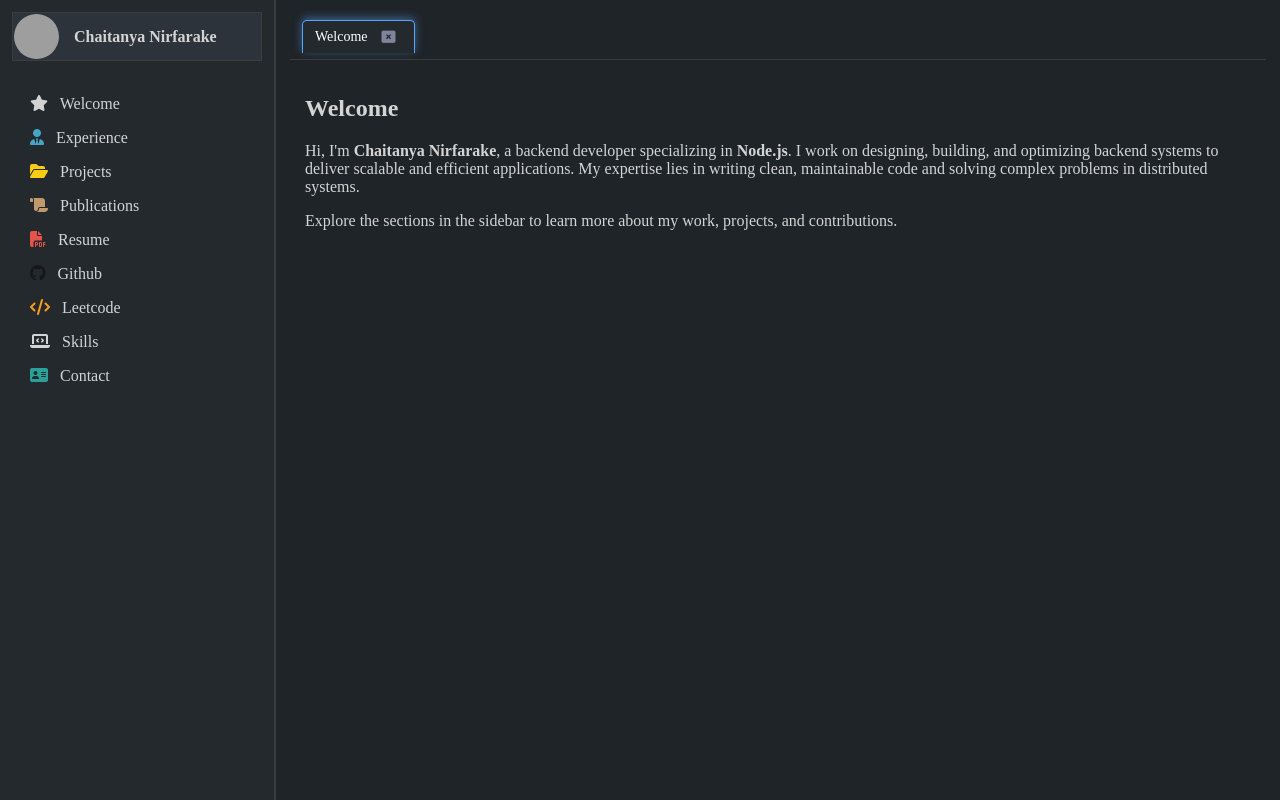
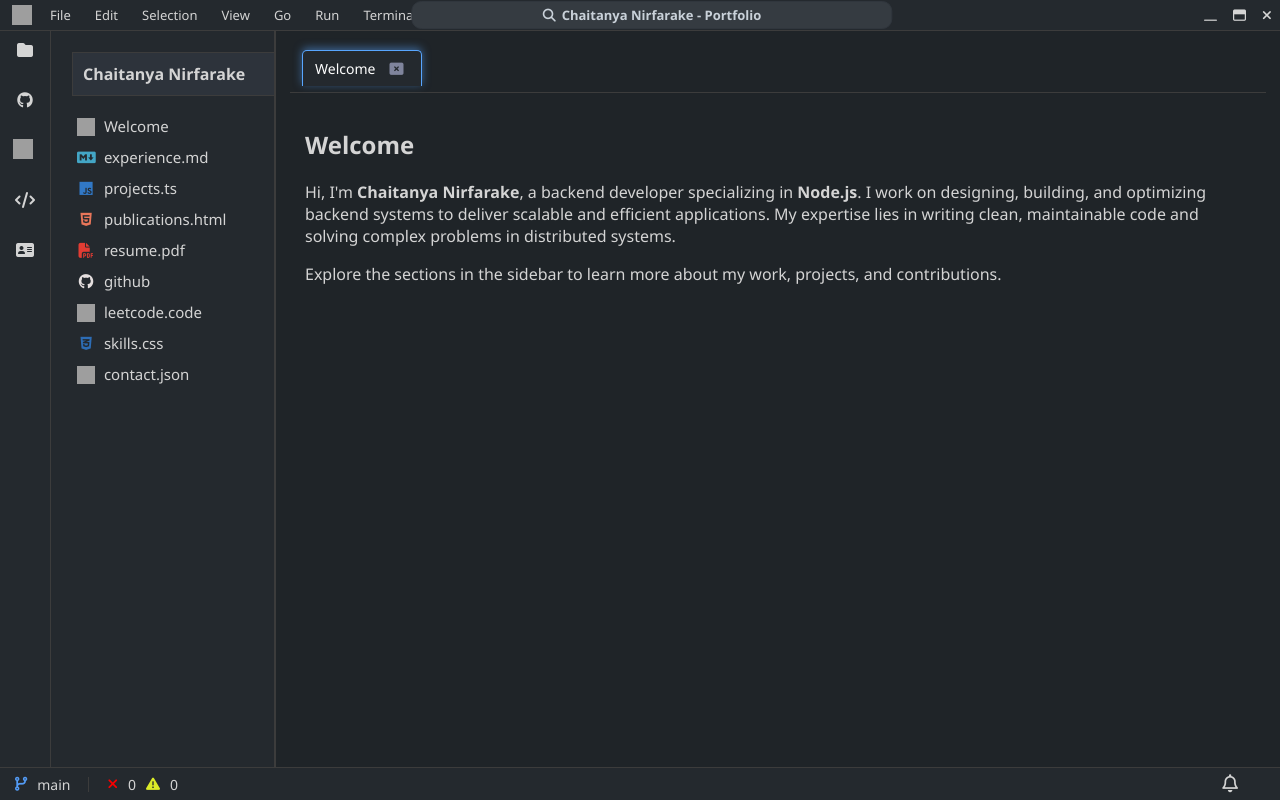
Before and after one commit to ChaitanyaNirf/portfolio, an Angular app: page /resume in a window 1280 px wide. Built offline with nearby package versions, Linux system fonts and the light colour scheme; grey boxes are pictures that could not be loaded.

Commit message:
refactor style - add navbar and footer

```diff
--- a/src/app/app.component.css
+++ b/src/app/app.component.css
@@ -4,6 +4,7 @@
   height: 100vh;
   overflow: hidden;
   background-color: #1E1E1E; /* VS Code Dark Theme */
+  padding-top: 30px;
 }
 
 /* Sidebar styling */
@@ -98,3 +99,157 @@ app-sidebar, .editor {
     border-bottom: 1px solid #3C3C3C;
   }
 }
+
+.vscode-footer {
+  position: fixed;
+  bottom: 0;
+  width: 100%;
+  background: #24292E;
+  color: #D4D4D4;
+  display: flex;
+  justify-content: space-between;
+  align-items: center;
+  padding: 2px 15px;
+  font-size: 14px;
+  border-top: 1px solid #3C3C3C;
+  box-sizing: border-box;
+}
+
+.left-section {
+  display: flex;
+  align-items: center;
+  gap: 10px;
+}
+
+.right-section {
+  display: flex;
+  align-items: center;
+  justify-content: center;
+  font-size: 18px;
+  cursor: pointer;
+  padding: 5px;
+}
+
+.right-section i {
+  margin-right: 10px; /* Ensure some spacing */
+}
+
+.fa-code-branch {
+  color: #539BF5;
+}
+
+.error-icon {
+  color: #f80000;
+}
+
+.warning-icon {
+  color: #dcec28;
+}
+
+.divider {
+  width: 1px;
+  height: 15px;
+  background: #3C3C3C;
+  margin: 0 8px;
+}
+
+/* Ensure the bell icon stays visible */
+.right-section {
+  margin-left: auto; /* Pushes everything else left */
+  padding-right: 10px;
+  min-width: 40px; /* Prevents it from shrinking */
+}
+
+.right-section i {
+  color: #D4D4D4;
+  transition: color 0.2s ease-in-out;
+}
+
+.right-section:hover i {
+  color: #FFFFFF;
+}
+
+.vscode-logo {
+  width: 20px;
+  height: 20px;
+}
+
+
+/* VS Code Navbar */
+.vscode-navbar {
+  position: fixed;
+  top: 0;
+  width: 100%;
+  height: 30px;
+  background-color: #24292E;
+  color: #D4D4D4;
+  display: flex;
+  align-items: center;
+  justify-content: space-between;
+  padding: 0 12px;
+  font-size: 13px;
+  user-select: none;
+  border-bottom: 1px solid #3C3C3C;
+  z-index: 1000;
+}
+
+/* Left and Right Sections stay as they are */
+.navbar-left {
+  display: flex;
+  align-items: center;
+  gap: 12px;
+}
+
+.navbar-right {
+  display: flex;
+  align-items: center;
+  gap: 12px;
+  min-width: 90px;
+  flex-shrink: 0;
+}
+
+/* Center the middle section */
+.navbar-center {
+  position: absolute;
+  left: 50%;
+  transform: translateX(-50%);
+  display: flex;
+  align-items: center;
+  gap: 6px;
+  font-weight: bold;
+  color: #c9d1d9;
+  white-space: nowrap; /* Prevents wrapping */
+  background-color: #353b41;
+  padding: 4px 10%;
+  border: 1px solid #30363D; /* Subtle border */
+  border-radius: 10px;
+}
+
+
+/* Hover Effect for Menu Items */
+.menu-item {
+  cursor: pointer;
+  padding: 4px 6px;
+  transition: background 0.2s ease-in-out;
+}
+
+.menu-item:hover {
+  background-color: rgba(255, 255, 255, 0.1);
+}
+
+
+.navbar-right i {
+  cursor: pointer;
+  padding: 2px;
+  transition: background 0.2s ease-in-out;
+}
+
+.navbar-right i:hover {
+  background-color: rgba(255, 255, 255, 0.1);
+}
+
+/* Close button (red hover effect) */
+.navbar-right .fa-xmark:hover {
+  background-color: #ec3b4a;
+  color: white;
+}
--- a/src/app/app.component.html
+++ b/src/app/app.component.html
@@ -1,5 +1,33 @@
+<!-- VS Code-Style Navbar -->
+<header class="vscode-navbar">
+  <div class="navbar-left">
+    <img src="https://img.icons8.com/?size=100&id=0OQR1FYCuA9f&format=png&color=000000" alt="VS Code Logo" class="vscode-logo">
+    <span class="menu-item">File</span>
+    <span class="menu-item">Edit</span>
+    <span class="menu-item">Selection</span>
+    <span class="menu-item">View</span>
+    <span class="menu-item">Go</span>
+    <span class="menu-item">Run</span>
+    <span class="menu-item">Terminal</span>
+    <span class="menu-item">Help</span>
+  </div>
+
+  <div class="navbar-center">
+    <i class="fa-solid fa-magnifying-glass"></i>
+    <span>Chaitanya Nirfarake - Portfolio</span>
+  </div>
+
+  <div class="navbar-right">
+    <i class="fa-regular fa-window-minimize"></i>
+    <i class="fa-regular fa-window-maximize"></i>
+    <i class="fa-solid fa-xmark"></i>
+  </div>
+</header>
+
+<!-- Main Layout -->
 <div class="app-container">
   <app-sidebar (sectionSelected)="openSection($event)"></app-sidebar>
+
   <div class="editor">
     <app-tabs
       [openTabs]="openTabs"
@@ -7,6 +35,24 @@
       (tabClosed)="updateOpenTabs($event)"
       (tabChanged)="switchTab($event)">
     </app-tabs>
+
     <app-editor [content]="editorContent" [activeTab]="activeTab"></app-editor>
   </div>
 </div>
+
+<!-- VS Code-Style Footer -->
+<footer class="vscode-footer">
+  <div class="left-section">
+    <i class="fa-solid fa-code-branch"></i>
+    <span>main</span>
+    <span class="divider"></span>
+    <i class="fa-solid fa-xmark error-icon"></i>
+    <span>0</span>
+    <i class="fa-solid fa-triangle-exclamation warning-icon"></i>
+    <span>0</span>
+  </div>
+
+  <div class="right-section">
+    <i class="fa-regular fa-bell"></i>
+  </div>
+</footer>
--- a/src/app/components/github/github.component.css
+++ b/src/app/components/github/github.component.css
@@ -4,7 +4,7 @@
     margin: auto;
     padding: 20px;
     color: #D4D4D4; /* Softer text color */
-    padding-bottom: 10px;
+    padding-bottom: 80px;
 }
 
 /* Profile Section */
--- a/src/app/components/leetcode/leetcode.component.css
+++ b/src/app/components/leetcode/leetcode.component.css
@@ -96,7 +96,7 @@ p {
   gap: 10px;
   padding: 10px;
   max-width: 100%;
-  padding-bottom: 50px;
+  padding-bottom: 120px;
 }
 
 /* Month Section */
@@ -105,8 +105,8 @@ p {
   padding: 10px;
   border-radius: 8px;
   width: calc(25% - 15px);
-  min-width: 150px;
-  max-width: 250px;
+  min-width: 120px;
+  max-width: 240px;
   box-shadow: 0 4px 6px rgba(98, 95, 95, 0.2);
   text-align: center;
   transition: all 0.2s ease-in-out;
--- a/src/app/components/resume/resume.component.css
+++ b/src/app/components/resume/resume.component.css
@@ -6,7 +6,7 @@
   width: 100%;
   overflow: hidden; /* Prevents any unnecessary scrolling */
   background: #1F2428; /* VS Code Editor Background */
-  padding-bottom: 50px;
+  padding-bottom: 110px;
 }
 
 .pdf-wrapper {
--- a/src/app/components/sidebar/sidebar.component.css
+++ b/src/app/components/sidebar/sidebar.component.css
@@ -1,27 +1,81 @@
-.sidebar {
-  width: 100%;
-  background: #24292E; /* Secondary background */
-  padding: 10px;
-  border-right: 1px solid #3C3C3C; /* Subtle border */
+.sidebar-container {
+  display: flex;
+  height: 100vh;
 }
 
-.sidebar h3 {
-  color: #D4D4D4; /* Default text color */
-  margin-bottom: 10px;
+.activity-bar {
+  position: fixed;
+  left: 0;
+  top: 0;
+  bottom: 0;
+  width: 50px;
+  background-color: #24292E;
+  display: flex;
+  flex-direction: column;
+  align-items: center;
+  padding-top: 30px;
+  border-right: 1px solid #3C3C3C;
 }
 
+.activity-icon {
+  width: 40px;
+  height: 40px;
+  display: flex;
+  align-items: center;
+  justify-content: center;
+  color: #D4D4D4;
+  margin-bottom: 10px;
+  cursor: pointer;
+  transition: background 0.2s ease-in-out;
+}
+
+.activity-icon:hover {
+  background: #3C3C3C;
+}
+
+.sidebar {
+  width: 250px;
+  background: #24292E;
+  padding: 10px;
+  border-right: 1px solid #3C3C3C;
+  margin-left: 50px;
+  transition: width 0.3s ease-in-out;
+}
+
+/* Sidebar Header */
+.sidebar-header {
+  display: flex;
+  align-items: center;
+  padding: 10px;
+  font-size: 16px;
+  font-weight: bold;
+  color: #D4D4D4;
+  background: #2D333B;
+  border: 1px solid #3C3C3C;
+}
+
+/* Sidebar List */
 .sidebar ul {
   list-style: none;
   padding: 0;
 }
 
+.sidebar ul li i,
+.sidebar ul li img {
+  width: 18px;  /* Adjust this as needed */
+  min-width: 18px;  /* Ensures all icons take up the same space */
+  height: 18px; /* Keeps image icons consistent with font-based icons */
+  text-align: center;
+}
+
 .sidebar ul li {
-  padding: 8px;
+  padding: 5px;
   cursor: pointer;
   display: flex;
   align-items: center;
   transition: background 0.2s;
-  background: #24292E; /* Matches sidebar */
+  background: #24292E;
+  gap: 8px
 }
 
 .sidebar ul li:hover {
@@ -29,24 +83,33 @@
 }
 
 .sidebar ul li i {
-  margin-right: 8px;
-  color: #58A6FF; /* Soft blue */
+  margin-right: 5px;
+  color: #58A6FF;
 }
 
-.sidebar-header {
-  display: flex;
-  align-items: center;
-  padding: 1px;
-  font-size: 16px;
-  font-weight: bold;
-  color: #D4D4D4;
-  background: #2D333B;
-  border: 1px solid #3C3C3C;
+/* 🛠 Hide Sidebar on Small Screens */
+@media (max-width: 768px) {
+  .sidebar {
+    width: 0;
+    overflow: hidden;
+  }
 }
 
-.sidebar-header img {
-  width: 45px;
-  height: 45px;
-  border-radius: 50%;
-  margin-right: 15px;
+.hidden {
+  display: none;
 }
+
+.sidebar {
+  font-size: 15px; /* Adjust this as needed */
+}
+
+.leetcode-logo,
+.contact-logo,
+.vscode-logo {
+  width: 20px; /* Adjust as needed */
+  height: 20px;
+  margin-right: 5px;
+  vertical-align: middle;
+  position: relative;
+  bottom: 1px; /* Moves the icon slightly downward */
+}
--- a/src/app/components/sidebar/sidebar.component.html
+++ b/src/app/components/sidebar/sidebar.component.html
@@ -1,23 +1,42 @@
-<div class="sidebar-header">
-  <img src="https://img.icons8.com/?size=100&id=118556&format=png&color=000000" alt="Profile" class="profile-img">
-  <span>Chaitanya Nirfarake</span>
+<!-- Activity Bar -->
+<div class="activity-bar">
+  <div class="activity-icon" (click)="toggleSidebar('Welcome')">
+    <i class="fas fa-folder"></i>
+  </div>
+  <div class="activity-icon" (click)="toggleSidebar('GitHub')">
+    <i class="fab fa-github"></i>
+  </div>
+  <div class="activity-icon" (click)="toggleSidebar('Leetcode')">
+    <img class="leetcode-logo" src="https://img.icons8.com/?size=100&id=9L16NypUzu38&format=png&color=000000" alt="Leetcode Icon">
+  </div>
+  <div class="activity-icon" (click)="toggleSidebar('Projects')">
+    <i class="fas fa-code"></i>
+  </div>
+  <div class="activity-icon" (click)="toggleSidebar('Contact')">
+    <i class="fas fa-address-card"></i>
+  </div>
 </div>
 
+<!-- Primary Sidebar -->
+<div class="sidebar" [class.hidden]="isCollapsed">
+  <div class="sidebar-header">
+    <span>Chaitanya Nirfarake</span>
+  </div>
 
-<div class="sidebar">
   <ul>
     <li *ngFor="let tab of allTabs" (click)="openSection(tab)">
       <span *ngIf="tab !== 'None'">
-        <i *ngIf="tab.toLowerCase() === 'resume'" class="fas fa-file-pdf" style="color: #E5534B;"></i>
-        <i *ngIf="tab.toLowerCase() === 'github'" class="fab fa-github" style="color: #181717;"></i>
-        <i *ngIf="tab.toLowerCase() === 'leetcode'" class="fas fa-code" style="color: #F89F1B;"></i>
-        <i *ngIf="tab.toLowerCase() === 'experience'" class="fas fa-user-tie" style="color: #43A6C6;"></i>
-        <i *ngIf="tab.toLowerCase() === 'projects'" class="fas fa-folder-open" style="color: #FACC15;"></i>
-        <i *ngIf="tab.toLowerCase() === 'publications'" class="fas fa-scroll" style="color: #C19A6B;"></i>
-        <i *ngIf="tab.toLowerCase() === 'contact'" class="fas fa-address-card" style="color: #2AA198;"></i>
-        <i *ngIf="tab.toLowerCase() === 'welcome'" class="fas fa-star" style="color: #D3D3D3;"></i>
-        <i *ngIf="tab.toLowerCase() === 'skills'" class="fas fa-laptop-code" style="color: #D3D3D3;"></i>
-        {{ tab }}
+        <i *ngIf="tab.toLowerCase() === 'resume'" class="fas fa-file-pdf" style="color: #e23c33;"></i>
+        <i *ngIf="tab.toLowerCase() === 'github'" class="fab fa-github" style="color: #e5dfdf;"></i>
+        <img *ngIf="tab.toLowerCase() === 'leetcode'" src="https://img.icons8.com/?size=100&id=9L16NypUzu38&format=png&color=000000" alt="Leetcode Icon" class="leetcode-logo">
+        <i *ngIf="tab.toLowerCase() === 'experience'" class="fab fa-markdown" style="color: #43A6C6;"></i>
+        <i *ngIf="tab.toLowerCase() === 'projects'" class="fab fa-js" style="color: #3178C6;"></i> <!-- TypeScript Icon -->
+        <i *ngIf="tab.toLowerCase() === 'publications'" class="fab fa-html5" style="color: #e9765a;"></i>
+        <img *ngIf="tab.toLowerCase() === 'contact'" class="contact-logo" src="https://img.icons8.com/?size=100&id=FN6oB7p7yePV&format=png&color=000000">
+        <img *ngIf="tab.toLowerCase() === 'welcome'" src="https://img.icons8.com/?size=100&id=0OQR1FYCuA9f&format=png&color=000000" alt="VS Code Icon" class="vscode-logo">
+        <i *ngIf="tab.toLowerCase() === 'skills'" class="fab fa-css3-alt" style="color: #2d6db6;"></i>
+
+        {{ getFormattedTabName(tab) }}
       </span>
     </li>
   </ul>
--- a/src/app/components/sidebar/sidebar.component.ts
+++ b/src/app/components/sidebar/sidebar.component.ts
@@ -1,5 +1,5 @@
 import { CommonModule } from '@angular/common';
-import { Component, EventEmitter, Output } from '@angular/core';
+import { Component, HostListener, EventEmitter, Output } from '@angular/core';
 import { Constants } from '../../../constants/Constants';
 
 @Component({
@@ -13,8 +13,55 @@ export class SidebarComponent {
   isCollapsed: boolean = false;
   allTabs: string[] = Constants.ALL_TABS;
 
+  constructor() {
+    this.updateSidebarVisibility();
+  }
+
   openSection(section: string) {
     this.sectionSelected.emit(section);
   }
 
+  toggleSidebar(section: string) {
+    if (window.innerWidth <= 768) {
+      this.isCollapsed = !this.isCollapsed;
+    }
+    this.openSection(section);
+  }
+
+  @HostListener('window:resize', [])
+  onResize() {
+    this.updateSidebarVisibility();
+  }
+
+  updateSidebarVisibility() {
+    this.isCollapsed = window.innerWidth <= 768;
+  }
+
+  getFormattedTabName(tab: string): string {
+    const lowerTab = tab.toLowerCase();
+
+    switch (lowerTab) {
+      case 'welcome':
+        return 'Welcome';
+      case 'contact':
+        return 'contact.json';
+      case 'experience':
+        return 'experience.md';
+      case 'publications':
+        return 'publications.html';
+      case 'resume':
+        return 'resume.pdf';
+      case 'github':
+        return 'github'; // No extension needed
+      case 'skills':
+        return 'skills.css';
+      case 'projects':
+        return 'projects.ts';
+      case 'leetcode':
+        return 'leetcode.code';
+      default:
+        return tab; // Fallback to the original name if not mapped
+    }
+  }
+
 }
--- a/src/app/components/skills/skills.component.css
+++ b/src/app/components/skills/skills.component.css
@@ -103,3 +103,9 @@
   border-bottom: 2px solid #58a6ff;
   transition: all 0.3s ease-in-out;
 }
+
+.skill-icon {
+  width: 32px;
+  height: 32px;
+  margin-bottom: 5px;
+}
--- a/src/app/components/skills/skills.component.html
+++ b/src/app/components/skills/skills.component.html
@@ -7,7 +7,7 @@
     <div class="skill-card" *ngFor="let skill of skills">
       <div class="skill-inner">
         <div class="skill-front">
-            <i [class]="skill.icon"></i>
+          <img [src]="skill.iconUrl" alt="{{ skill.name }}" class="skill-icon">
           <span>{{ skill.name }}</span>
         </div>
         <div class="skill-back">
--- a/src/app/components/skills/skills.component.ts
+++ b/src/app/components/skills/skills.component.ts
@@ -9,15 +9,15 @@ import { Component } from '@angular/core';
 })
 export class SkillsComponent {
   skills = [
-    { name: 'Node.js', icon: 'fab fa-node', level: 9 },
-    { name: 'Java', icon: 'fab fa-java', level: 9 },
-    { name: 'TypeScript', icon: 'fab fa-js', level: 9 },
-    { name: 'Angular', icon: 'fab fa-angular', level: 8 },
-    { name: 'Kubernetes', icon: 'fas fa-network-wired', level: 9 },
-    { name: 'Kafka', icon: 'fas fa-stream', level: 8 },
-    { name: 'Redis', icon: 'fas fa-memory', level: 8 },
-    { name: 'PostgreSQL', icon: 'fas fa-database', level: 8 },
-    { name: 'Verdaccio (NPM Registry)', icon: 'fas fa-box-open', level: 8 },
-    { name: 'Git', icon: 'fab fa-git-alt', level: 9 }
+    { name: 'Node.js', iconUrl: 'https://cdn.jsdelivr.net/gh/devicons/devicon/icons/nodejs/nodejs-original.svg', level: 9 },
+    { name: 'Java', iconUrl: 'https://cdn.jsdelivr.net/gh/devicons/devicon/icons/java/java-original.svg', level: 9 },
+    { name: 'TypeScript', iconUrl: 'https://cdn.jsdelivr.net/gh/devicons/devicon/icons/typescript/typescript-original.svg', level: 9 },
+    { name: 'Angular', iconUrl: 'https://cdn.jsdelivr.net/gh/devicons/devicon/icons/angular/angular-original.svg', level: 8 },
+    { name: 'Kubernetes', iconUrl: 'https://cdn.jsdelivr.net/gh/devicons/devicon/icons/kubernetes/kubernetes-plain.svg', level: 9 },
+    { name: 'Kafka', iconUrl: 'https://img.icons8.com/?size=100&id=fOhLNqGJsUbJ&format=png&color=000000', level: 8 },
+    { name: 'Redis', iconUrl: 'https://cdn.jsdelivr.net/gh/devicons/devicon/icons/redis/redis-original.svg', level: 8 },
+    { name: 'PostgreSQL', iconUrl: 'https://cdn.jsdelivr.net/gh/devicons/devicon/icons/postgresql/postgresql-original.svg', level: 8 },
+    { name: 'Verdaccio', iconUrl: 'https://cdn.jsdelivr.net/gh/devicons/devicon/icons/npm/npm-original-wordmark.svg', level: 8 },
+    { name: 'Git', iconUrl: 'https://cdn.jsdelivr.net/gh/devicons/devicon/icons/git/git-original.svg', level: 9 }
   ];
 }
--- a/src/styles.css
+++ b/src/styles.css
@@ -5,7 +5,7 @@ html, body {
   height: 100%;
   background-color: #1F2428; /* Primary background */
   color: #D4D4D4; /* Default text color */
-  overflow-x: hidden; /* Prevents unwanted horizontal scroll */
+  overflow: hidden; /* Prevents unwanted horizontal scroll */
 }
 
 app-root {
@@ -13,3 +13,7 @@ app-root {
   flex-direction: column;
   min-height: 100vh; /* Ensures it takes the full height */
 }
+
+* {
+  font-family: "Segoe WPC", "Segoe UI", sans-serif;
+}
```
Lines whose indentation alone changed are shown as unchanged.
